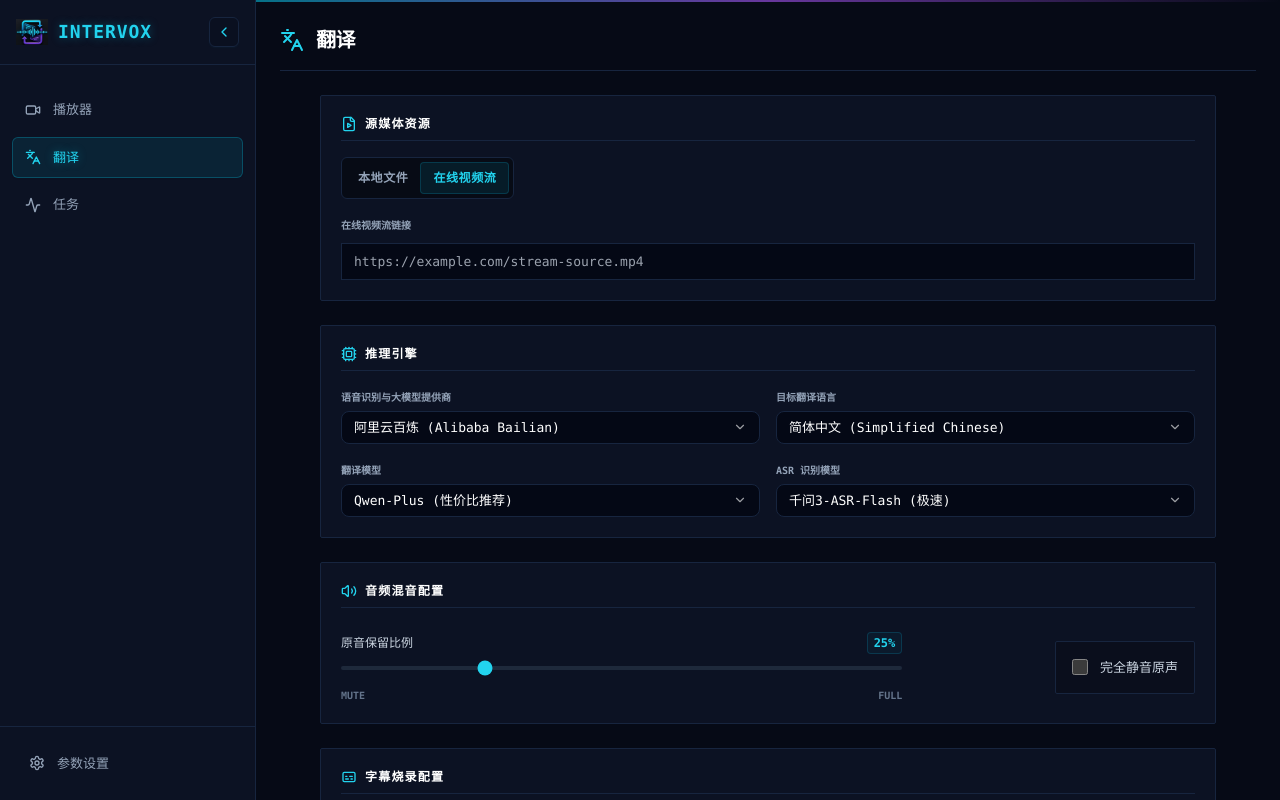
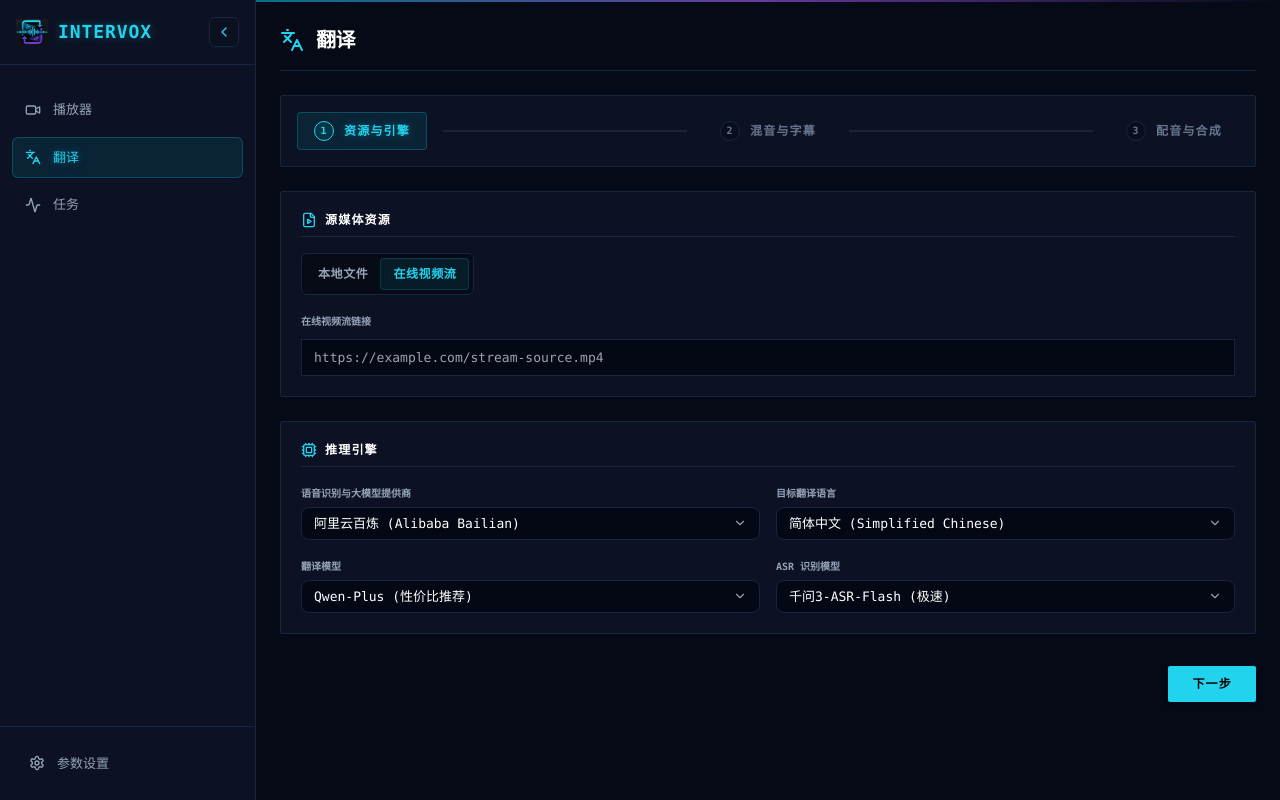
Before and after one commit to mayuanfei/intervox, a React (Vite) app: page / in a window 1280 px wide. Both pictures are taken after a click on the button "翻译". Built offline with nearby package versions, Linux system fonts and the light colour scheme.

Commit message:
feat: implement wizard-based configuration tabs on Translate page to prevent scrolling

```diff
--- a/src/i18n.tsx
+++ b/src/i18n.tsx
@@ -9,6 +9,9 @@ const translations = {
     "Translate": "Translate",
     "Tasks": "Tasks",
     "Settings": "Settings",
+    "Media & Engine": "Media & Engine",
+    "Mix & Subtitles": "Mix & Subtitles",
+    "Synthesis & Run": "Synthesis & Run",
 
     // Player
     "STREAM_PLAY": "STREAM_PLAY",
@@ -165,6 +168,9 @@ const translations = {
     "Translate": "翻译",
     "Tasks": "任务",
     "Settings": "参数设置",
+    "Media & Engine": "资源与引擎",
+    "Mix & Subtitles": "混音与字幕",
+    "Synthesis & Run": "配音与合成",
 
     // Player
     "STREAM_PLAY": "在线流播放",
--- a/src/pages/Translate.tsx
+++ b/src/pages/Translate.tsx
@@ -53,6 +53,7 @@ export function Translate() {
   const { t } = useI18n();
 
   const [isDragOver, setIsDragOver] = React.useState(false);
+  const [currentStep, setCurrentStep] = React.useState<number>(1);
 
   const handleSelectFile = async () => {
     if (typeof window !== "undefined" && "__TAURI_INTERNALS__" in window) {
@@ -108,7 +109,55 @@ export function Translate() {
         </div>
       </div>
 
-      <div className="flex flex-col gap-6 max-w-4xl mx-auto">
+      <div className="flex flex-col gap-6 w-full">
+        {/* Step Navigation Indicator */}
+        <div className="flex items-center justify-between border th-border th-bg-card p-4 rounded-sm select-none">
+          {[
+            { step: 1, label: t("Media & Engine") },
+            { step: 2, label: t("Mix & Subtitles") },
+            { step: 3, label: t("Synthesis & Run") },
+          ].map((item, idx) => {
+            const isActive = currentStep === item.step;
+            const isCompleted = currentStep > item.step;
+            return (
+              <React.Fragment key={item.step}>
+                <button
+                  onClick={() => setCurrentStep(item.step)}
+                  className={`flex items-center gap-2.5 px-4 py-2 rounded transition-all font-bold text-xs uppercase tracking-widest border cursor-pointer ${
+                    isActive
+                      ? "bg-cyan-500/10 text-cyan-400 border-cyan-500/30 shadow-sm text-glow"
+                      : isCompleted
+                      ? "border-cyan-500/20 text-cyan-400/70 hover:text-cyan-400 bg-cyan-950/5"
+                      : "border-transparent th-text-muted hover:th-text"
+                  }`}
+                >
+                  <span className={`w-5 h-5 rounded-full flex items-center justify-center text-[10px] border transition-all ${
+                    isActive
+                      ? "border-cyan-400 bg-cyan-950 text-cyan-400 text-glow font-extrabold"
+                      : isCompleted
+                      ? "border-cyan-500/30 bg-cyan-500/10 text-cyan-400"
+                      : "th-border th-text-muted bg-black/20"
+                  }`}>
+                    {item.step}
+                  </span>
+                  <span>{item.label}</span>
+                </button>
+
+                {idx < 2 && (
+                  <div className="flex-1 h-[2px] mx-4 bg-slate-800/80 relative overflow-hidden hidden md:block">
+                    {currentStep > item.step && (
+                      <div className="absolute inset-0 bg-gradient-to-r from-cyan-500 to-cyan-400" />
+                    )}
+                  </div>
+                )}
+              </React.Fragment>
+            );
+          })}
+        </div>
+
+        {/* Step Content */}
+        {currentStep === 1 && (
+          <div className="space-y-6 animate-fade-in">
             {/* Source Media Card */}
             <div className="border th-border th-bg-card p-5 space-y-4 rounded-sm">
               <div className="flex items-center gap-2 border-b th-border pb-2">
@@ -121,7 +170,7 @@ export function Translate() {
               <div className="inline-flex rounded-md border th-border bg-black/40 p-1 mb-2">
                 <button
                   onClick={() => setMediaInputMode("local_file")}
-              className={`h-8 rounded px-3 text-xs font-semibold uppercase tracking-wider transition-all ${
+                  className={`h-8 rounded px-3 text-xs font-semibold uppercase tracking-wider transition-all cursor-pointer ${
                     mediaInputMode === "local_file"
                       ? "bg-cyan-500/10 text-cyan-400 border border-cyan-500/20"
                       : "text-slate-400 hover:text-slate-200"
@@ -131,7 +180,7 @@ export function Translate() {
                 </button>
                 <button
                   onClick={() => setMediaInputMode("public_url")}
-              className={`h-8 rounded px-3 text-xs font-semibold uppercase tracking-wider transition-all ${
+                  className={`h-8 rounded px-3 text-xs font-semibold uppercase tracking-wider transition-all cursor-pointer ${
                     mediaInputMode === "public_url"
                       ? "bg-cyan-500/10 text-cyan-400 border border-cyan-500/20"
                       : "text-slate-400 hover:text-slate-200"
@@ -333,6 +382,20 @@ export function Translate() {
               </div>
             </div>
 
+            {/* Bottom Actions */}
+            <div className="flex justify-end pt-2">
+              <button
+                onClick={() => setCurrentStep(2)}
+                className="px-6 py-2.5 bg-cyan-400 hover:bg-cyan-300 text-black font-extrabold rounded-sm transition-all shadow-md text-xs uppercase tracking-widest cursor-pointer"
+              >
+                下一步
+              </button>
+            </div>
+          </div>
+        )}
+
+        {currentStep === 2 && (
+          <div className="space-y-6 animate-fade-in">
             {/* Audio Mix Card */}
             <div className="border th-border th-bg-card p-5 space-y-4 rounded-sm">
               <div className="flex items-center gap-2 border-b th-border pb-2">
@@ -438,6 +501,26 @@ export function Translate() {
               </p>
             </div>
 
+            {/* Bottom Actions */}
+            <div className="flex justify-between pt-2">
+              <button
+                onClick={() => setCurrentStep(1)}
+                className="px-6 py-2.5 border th-border th-text-3 hover:th-text hover:bg-cyan-950/10 font-extrabold rounded-sm transition-all text-xs uppercase tracking-widest cursor-pointer"
+              >
+                上一步
+              </button>
+              <button
+                onClick={() => setCurrentStep(3)}
+                className="px-6 py-2.5 bg-cyan-400 hover:bg-cyan-300 text-black font-extrabold rounded-sm transition-all shadow-md text-xs uppercase tracking-widest cursor-pointer"
+              >
+                下一步
+              </button>
+            </div>
+          </div>
+        )}
+
+        {currentStep === 3 && (
+          <div className="space-y-6 animate-fade-in">
             {/* Synthesis Options Card */}
             <div className="border th-border th-bg-card p-5 space-y-4 rounded-sm">
               <div className="flex items-center gap-2 border-b th-border pb-2">
@@ -536,7 +619,17 @@ export function Translate() {
               )}
             </div>
 
-        {/* Action Button at the very bottom */}
+            {/* Bottom Actions & Action Button */}
+            <div className="flex flex-col gap-4 pt-2">
+              <div className="flex justify-start">
+                <button
+                  onClick={() => setCurrentStep(2)}
+                  className="px-6 py-2.5 border th-border th-text-3 hover:th-text hover:bg-cyan-950/10 font-extrabold rounded-sm transition-all text-xs uppercase tracking-widest cursor-pointer"
+                >
+                  上一步
+                </button>
+              </div>
+
               <div className="flex justify-center pt-2 pb-6">
                 <button
                   onClick={startFullPipeline}
@@ -553,5 +646,8 @@ export function Translate() {
               </div>
             </div>
           </div>
+        )}
+      </div>
+    </div>
   );
 }
```
Lines whose indentation alone changed are shown as unchanged.
